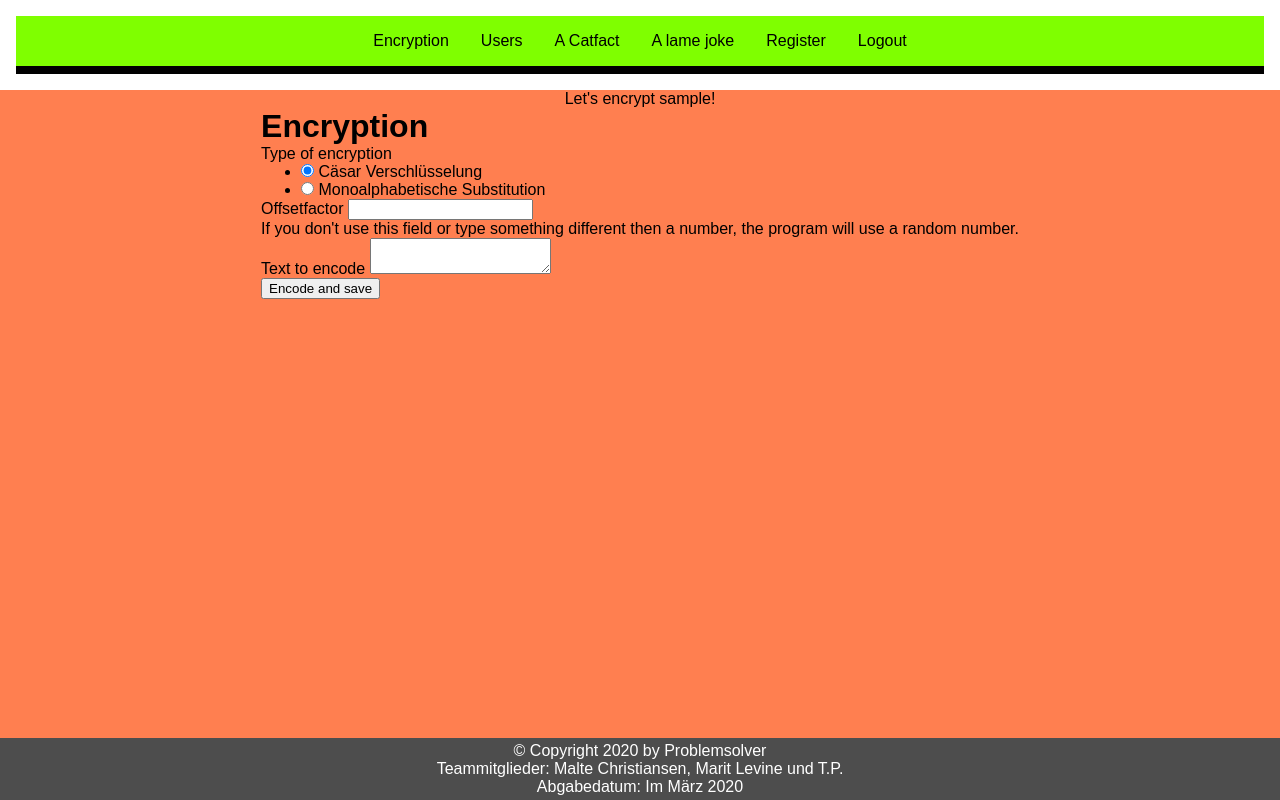
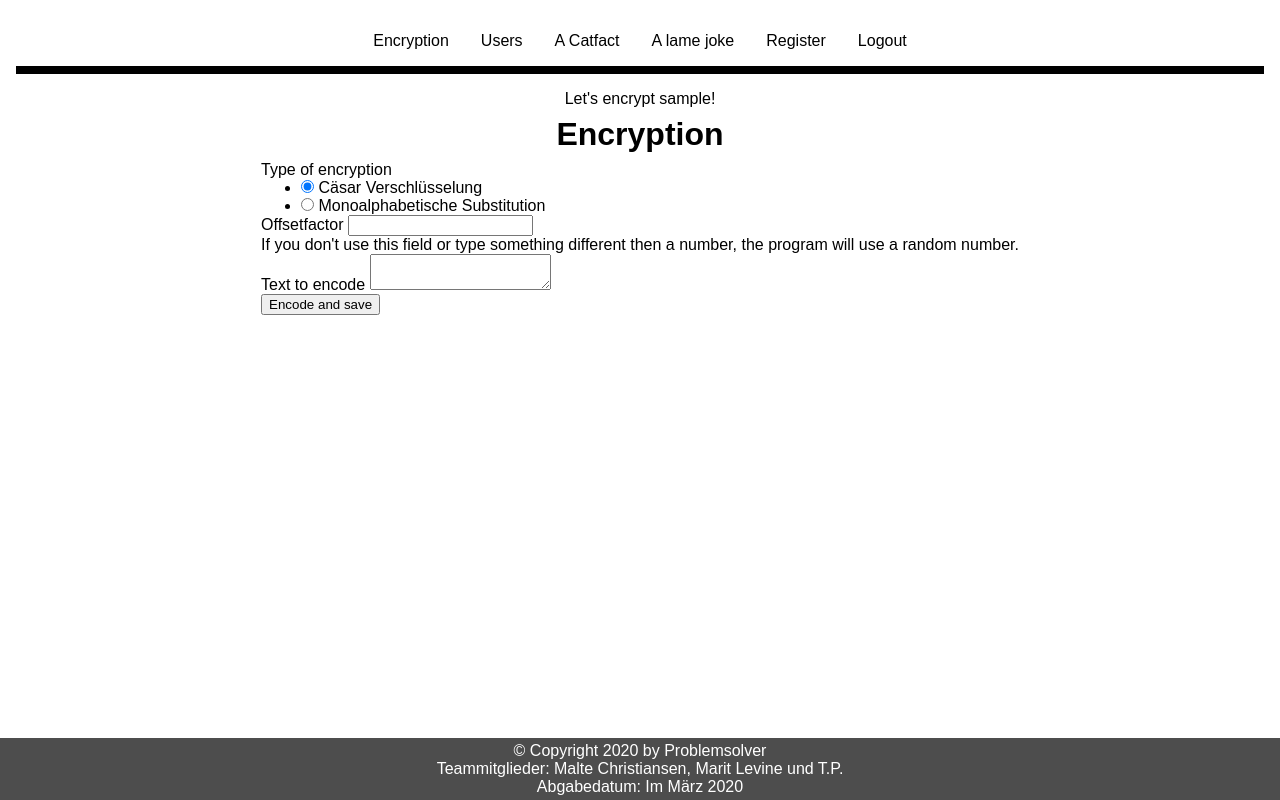
Before and after one commit to IAmMalteC/studyproject-vertiefung-programmieren-2019-20, a Flask app: page /encryption in a window 1280 px wide. Run offline with Flask 2, Linux system fonts and the light colour scheme; the visitor is signed in with stand-in values (Sample User, id 1); some libraries are stand-ins or nearby versions.

Commit message:
set headings to center and added margin

```diff
--- a/excercise/enryptionTool/static/style.css
+++ b/excercise/enryptionTool/static/style.css
@@ -19,8 +19,6 @@ header {
     margin: 1rem;
 
     border-bottom: 0.5rem solid #000;
-    /* TODO remove background colors */
-    background-color: chartreuse;
 }
 .nav-link {
     /* flex: 0 1 auto; */
@@ -33,7 +31,6 @@ header {
     color: #fff;
 }
 
-
 /* ____Content____ */
 .content {
     display: flex;
@@ -43,9 +40,15 @@ header {
     flex: 1 0 auto;
 
     min-height: auto;
-    /* TODO remove background colors */
-    background-color: coral;
 }
+
+h1, h2, h3, h4, h5, h6 {
+    text-align: center;
+    margin: 0.5rem;
+}
+
+/* ___Forms____ */
+
 
 /* _____Messages_____ */
 .alert {
```
